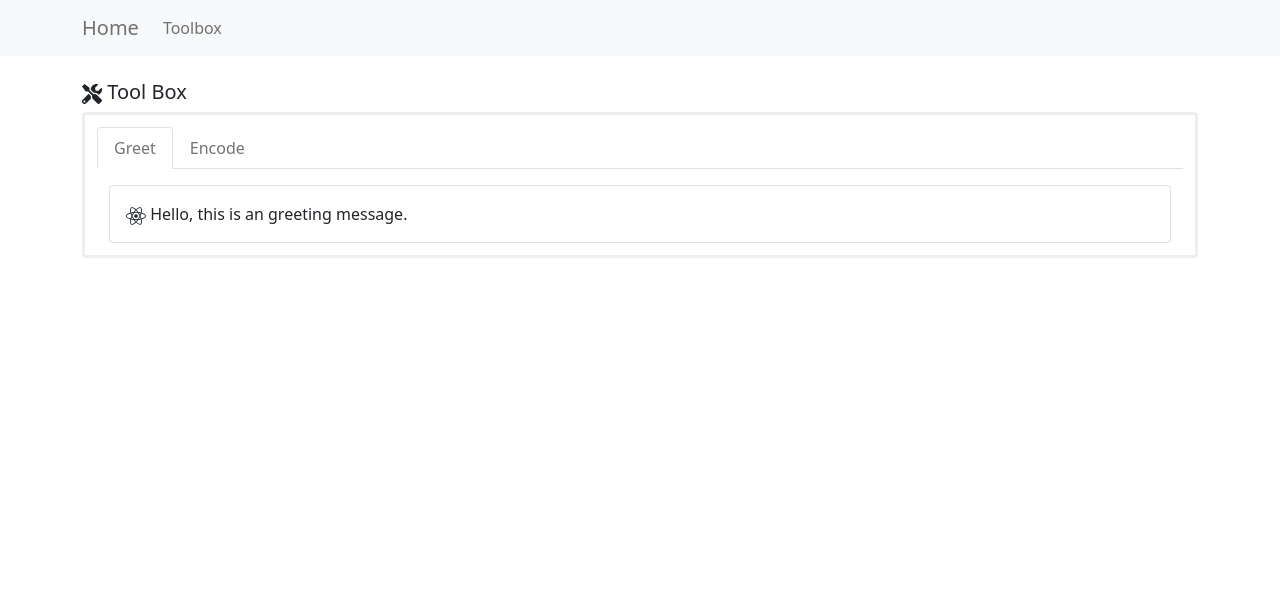
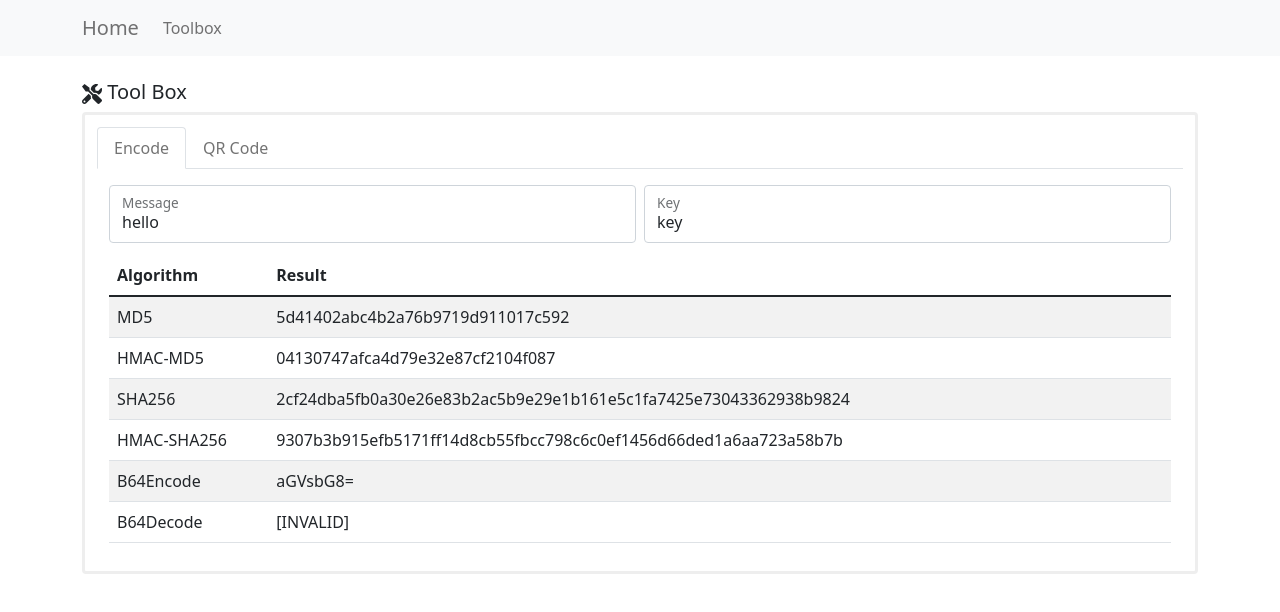
Before and after one commit to indestinee/frontend, a React (Create React App) app: page /toolbox in a window 1280 px wide. Shown: the top 612 px of the page. Built offline with nearby package versions, Linux system fonts and the light colour scheme.

Commit message:
add ar code tool

```diff
--- /dev/null
+++ b/src/components/toolbox/qrCodeBox/index.tsx
@@ -0,0 +1,29 @@
+import QRCode from 'qrcode.react';
+import {useState} from 'react';
+import {Form, Row, Col, FloatingLabel} from 'react-bootstrap';
+
+export default function QrCodeBox() {
+  const [text, setText] = useState('hello');
+
+  return (
+    <Form>
+      <Row className="g-2">
+        <Col md>
+          <FloatingLabel controlId="floatingInputGrid" label="Message">
+            <Form.Control
+              type="text"
+              placeholder="text"
+              value={text}
+              onChange={(event) => setText(event.target.value)}/>
+          </FloatingLabel>
+        </Col>
+      </Row>
+      <div style={{marginTop: '12px', textAlign: 'center'}}>
+        <QRCode
+          size={384}
+          value={text}
+          renderAs="canvas" />
+      </div>
+    </Form>
+  );
+};
--- a/src/pages/toolbox/index.tsx
+++ b/src/pages/toolbox/index.tsx
@@ -1,7 +1,8 @@
-import {Card, Tabs, Tab} from 'react-bootstrap';
-import {FaTools, FaReact} from 'react-icons/fa';
+import {Tabs, Tab} from 'react-bootstrap';
+import {FaTools} from 'react-icons/fa';
 import CustomCard from '../../components/card';
 import EncodeBox from '../../components/toolbox/encodeBox';
+import QrCodeBox from '../../components/toolbox/qrCodeBox';
 import './index.css';
 
 export default function ToolBox() {
@@ -10,17 +11,14 @@ export default function ToolBox() {
       <h5><FaTools />{' '}Tool Box </h5>
       <CustomCard>
         <Tabs
-          defaultActiveKey="greet"
+          defaultActiveKey="encode"
           id="uncontrolled-tab-example"
           className="mb-3">
-          <Tab eventKey="greet" title="Greet" className="custom-tab">
-            <Card body>
-              <FaReact size="20px"/>{' '}
-              Hello, this is an greeting message.
-            </Card>
-          </Tab>
           <Tab eventKey="encode" title="Encode" className="custom-tab">
             <EncodeBox />
+          </Tab>
+          <Tab eventKey="qrcode" title="QR Code" className="custom-tab">
+            <QrCodeBox />
           </Tab>
         </Tabs>
       </CustomCard>
```
